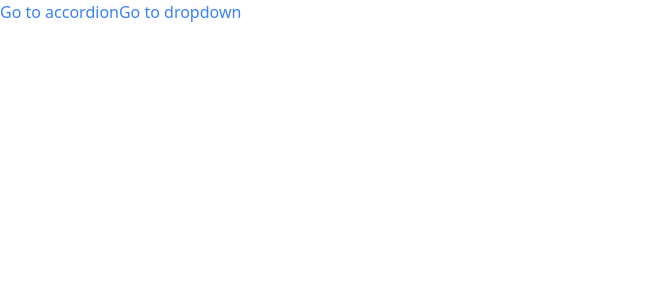
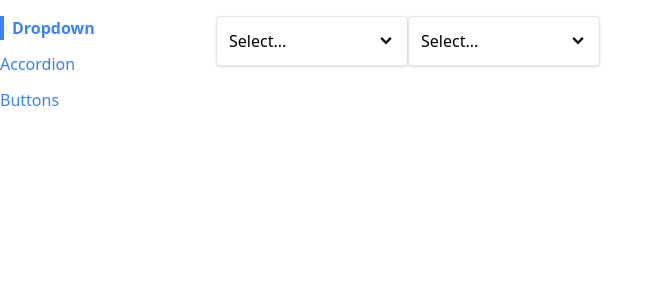
Before and after one commit to urielbang/button-react-project, a React (Create React App) app: page / in a window 1280 px wide. Shown: the top 300 px of the page, without its empty margins (0-663 px from the left). Built offline with nearby package versions, Linux system fonts and the light colour scheme.

Commit message:
sideBar && navigation

```diff
--- a/src/App.js
+++ b/src/App.js
@@ -1,18 +1,21 @@
-import Link from "./components/Link";
+import Sidebar from "./components/SideBar";
 import Route from "./components/Route";
 import AccordionPage from "./pages/AccoridonPage";
 import DropDownPage from "./pages/DropDownPage";
+import ButtonsPage from "./pages/ButtonPage";
 function App() {
   return (
-    <div>
-      <Link to="/accordion">Go to accordion</Link>
-      <Link to="/dropdown">Go to dropdown</Link>
-      <div>
-        <Route path="/accordion">
+    <div className="container mx-auto grid grid-cols-6 gap-4 mt-4">
+      <Sidebar></Sidebar>
+      <div className="col-span-5">
+        <Route path="/">
+          <DropDownPage />
+        </Route>
+        <Route path="/Accordion">
           <AccordionPage />
         </Route>
-        <Route path="/dropdown">
-          <DropDownPage />
+        <Route path="/Button">
+          <ButtonsPage />
         </Route>
       </div>
     </div>
--- a/src/components/Link.js
+++ b/src/components/Link.js
@@ -1,10 +1,14 @@
 import classNames from "classnames";
 import useNavigatoion from "../hooks/use-navigation";
 
-function Link({ to, children }) {
-  const { navigate } = useNavigatoion();
+function Link({ to, children, className, activeClassName }) {
+  const { navigate, currenPath } = useNavigatoion();
 
-  const classes = classNames("text-blue-500");
+  const classes = classNames(
+    "text-blue-500",
+    className,
+    currenPath === to && activeClassName
+  );
   const handleClick = (event) => {
     if (event.metaKey || event.ctrKey) {
       return;
--- a/src/components/SideBar.js
+++ b/src/components/SideBar.js
@@ -0,0 +1,27 @@
+import Link from "./Link";
+
+function Sidebar() {
+  const links = [
+    { label: "Dropdown", path: "/" },
+    { label: "Accordion", path: "./Accordion" },
+    { label: "Buttons", path: "/Button" },
+  ];
+  const renderdLinks = links.map((link) => {
+    return (
+      <Link
+        key={link.label}
+        to={link.path}
+        className={"mb-3"}
+        activeClassName="font-bold border-l-4 border-blue-500 pl-2"
+      >
+        {link.label}
+      </Link>
+    );
+  });
+  return (
+    <div className="sticky top-0 overflow flex flex-col items-start ">
+      {renderdLinks}
+    </div>
+  );
+}
+export default Sidebar;
```
